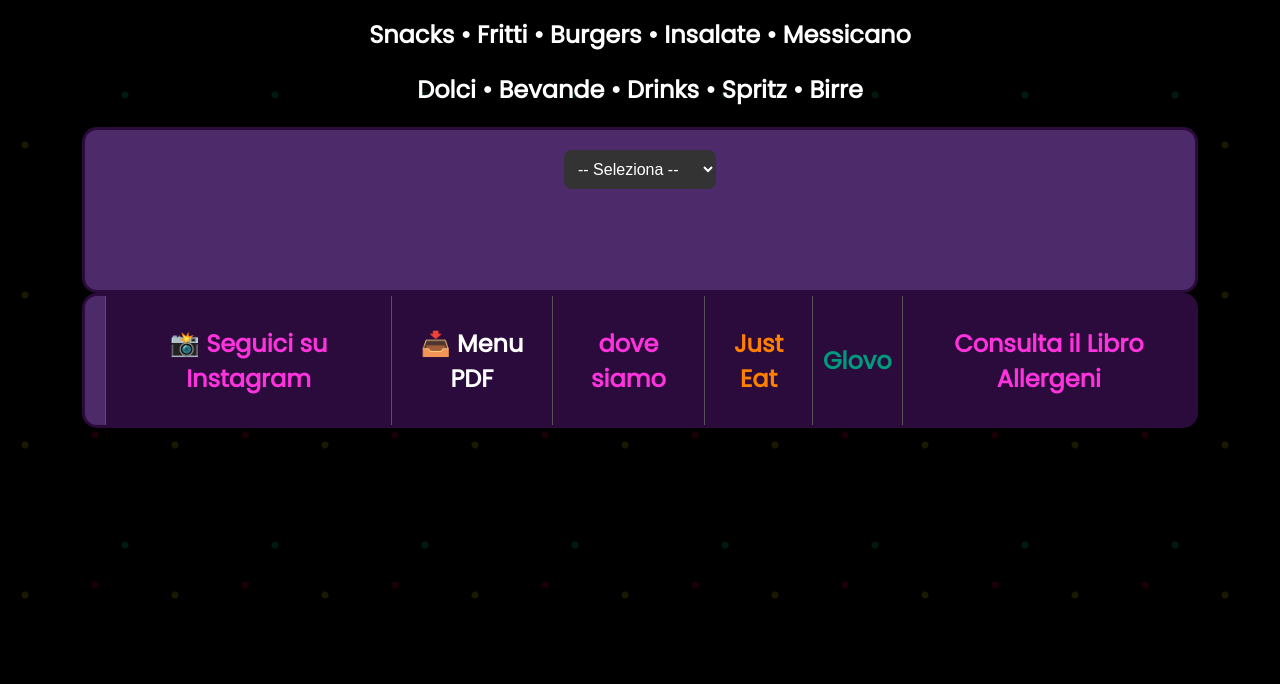
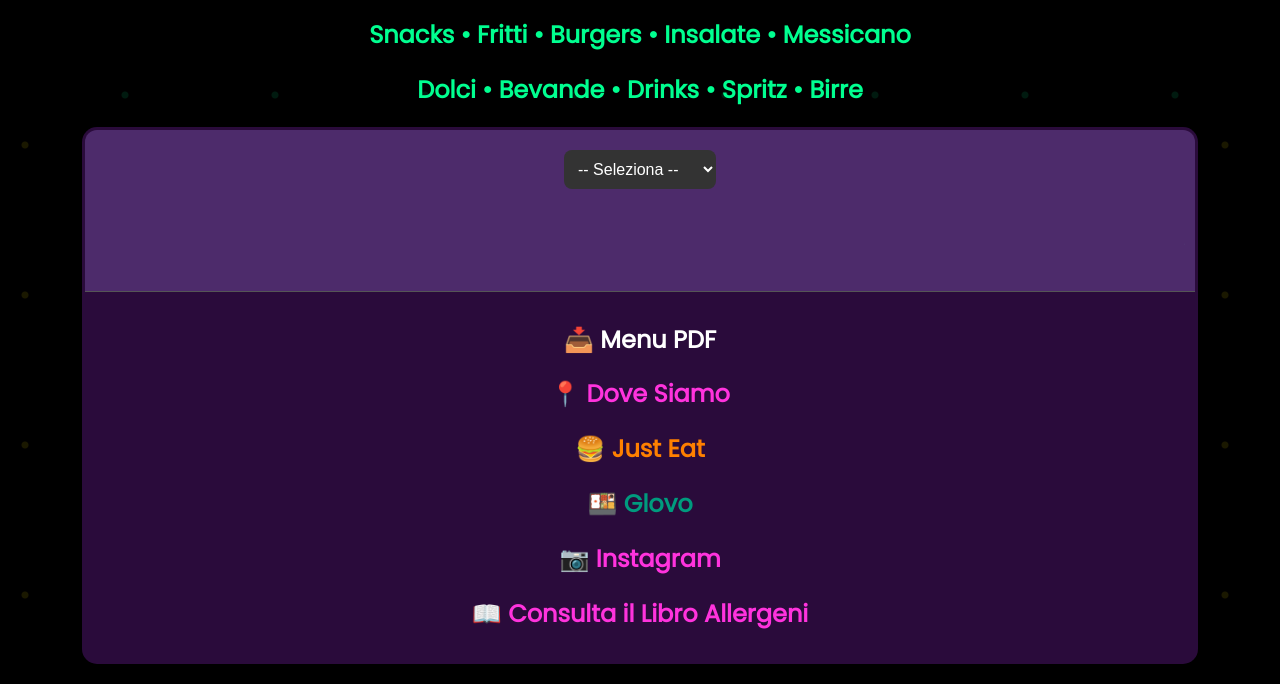
Before and after one commit to ParadiceCodes/Menuonline, a plain HTML site: page index.html in a window 1280 px wide. Shown: the part 130-814 px from the top of the page. Drawn offline with Linux system fonts and the light colour scheme.

Commit message:
Update index.html

```diff
--- a/index.html
+++ b/index.html
@@ -91,10 +91,10 @@
 
     th {
       background-color: #3a104d;
-      color: #ff33dd;  <!-- colore scritte tabella -->
+      color: #ff33dd;  /* colore scritte tabella */
     }
 
-	  .highlight {   <!-- colore categorie-->
+	  .highlight {   /* colore categorie */
       color: #00ff90;
       font-weight: bold;
 	  }
@@ -132,8 +132,14 @@
 	<h2><label for="categorySelect" class="highlight">Snacks • Fritti • Burgers • Insalate • Messicano</label></h2>
 	<h2><label for="categorySelect" class="highlight">Dolci • Bevande • Drinks • Spritz • Birre</label></h2>
 
+
+
+
 	<table border="3" cellspacing="40" cellpadding="" align="center" width="50">
 	<td  bgcolor="#4D2B6B">
+
+
+
     <select id="categorySelect" onchange="showProducts()">
     <option value="">-- Seleziona --</option>
 
@@ -171,57 +177,34 @@
 
 <tr>
 </td>
-</table>
-<table border="3" cellspacing="40" cellpadding="" align="center" width="500">
-	<td  bgcolor="#4D2B6B">
-     <!-- link per instagram -->
-     <td align="center">
+       <td align="center">
+      <!-- link per menu-->
+       <a href="http://www.google.com" style="color:#ffffff; text-decoration:none;">
+       <h2>📥 Menu PDF</h2>
+       </a>
+	  <!-- link per dove siamo-->
+       <a href="https://www.google.it/maps/place/Via+Trionfale,+11407,+00135+Roma+RM/@41.9609568,12.4072265,17z/data=!3m1!4b1!4m6!3m5!1s0x132f5ddc0c11acc5:0x780b5061c9d63fb4!8m2!3d41.9609528!4d12.4098014!16s%2Fg%2F11csfhq2vg?hl=it&entry=ttu&g_ep=EgoyMDI1MDczMC4wIKXMDSoASAFQAw%3D%3D"target="_blank" style="color:#ff33dd; text-decoration:none;">
+       <h2>📍 Dove Siamo</h2>
+       </a>
+	  <!-- link per just eat-->
+       <a href="http://www.google.com" style="color:#FF8000; text-decoration:none;">
+       <h2>🍔 Just Eat</h2>
+       </a>
+      <!-- link per glovo-->
+       <a href="http://www.google.com" style="color:#009B7E; text-decoration:none;">
+       <h2>🍱 Glovo</h2>
+       </a>
+	    <!-- link per instagram -->
        <a href="https://www.instagram.com/paradicefood_drink?igsh=ZTB1eTZnM3k0eGQx" style="color:#ff33dd; text-decoration:none;">
-         <h2>📸 Seguici su Instagram</h2>
+       <h2>📷 Instagram</h2>
+       </a>
+	  <!-- link per libro ingredienti-->
+       <a href="http://www.google.com" style="color:#ff33dd; text-decoration:none;">
+       <h2>📖 Consulta il Libro Allergeni</h2>
        </a>
      </td>
-     <!-- link per menu-->
-     <td align="center">
-        <a href="http://www.google.com" style="color:#ffffff; text-decoration:none;">
-         <h2> 📥 Menu PDF</h2>
-        </a>
-     </td>
-	 <!-- <p>Check out <a href="https://www.freecodecamp.org/" target="_blank">freeCodeCamp</a>.</p> -->
+</table>
 
-	  <!-- link per dove siamo-->
-     <td align="center">
-     <a href="https://www.google.it/maps/place/Via+Trionfale,+11407,+00135+Roma+RM/@41.9609568,12.4072265,17z/data=!3m1!4b1!4m6!3m5!1s0x132f5ddc0c11acc5:0x780b5061c9d63fb4!8m2!3d41.9609528!4d12.4098014!16s%2Fg%2F11csfhq2vg?hl=it&entry=ttu&g_ep=EgoyMDI1MDczMC4wIKXMDSoASAFQAw%3D%3D"target="_blank" style="color:#ff33dd; text-decoration:none;">
-     <h2>dove siamo</h2>
-     </a>
-     </td>
-
-	 <!-- link per just eat-->
-     <td align="center">
-     <a href="http://www.google.com" style="color:#FF8000; text-decoration:none;">
-     <h2>Just Eat</h2>
-     </a>
-     </td>
-
-	 <!-- link per glovo-->
-     <td align="center">
-     <a href="http://www.google.com" style="color:#009B7E; text-decoration:none;">
-     <h2>Glovo</h2>
-     </a>
-     </td>
-
-	  <!-- link per menu-->
-     <td align="center">
-     <a href="http://www.google.com" style="color:#ff33dd; text-decoration:none;">
-     <h2>Consulta il Libro Allergeni</h2>
-     </a>
-     </td>
-
-
-
-</tr>
-
-</td>
-</table>
 
   <script>
     const menuData = {
```
